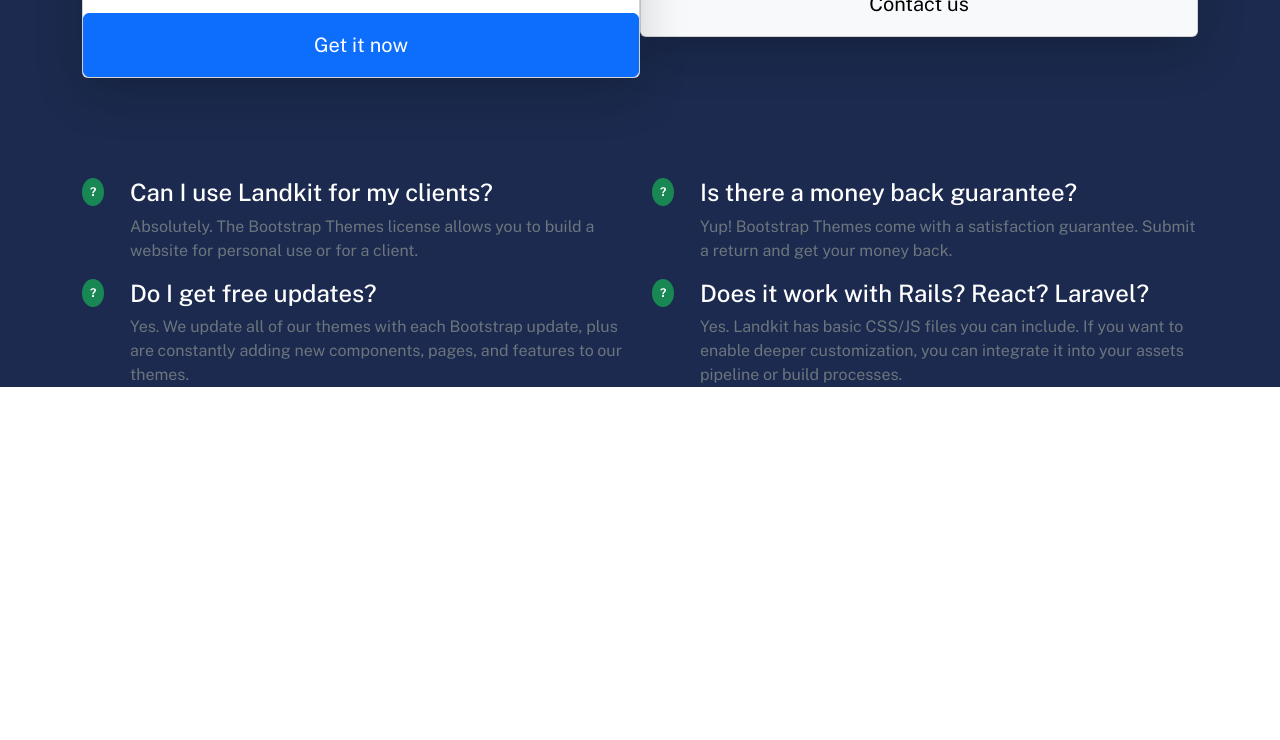
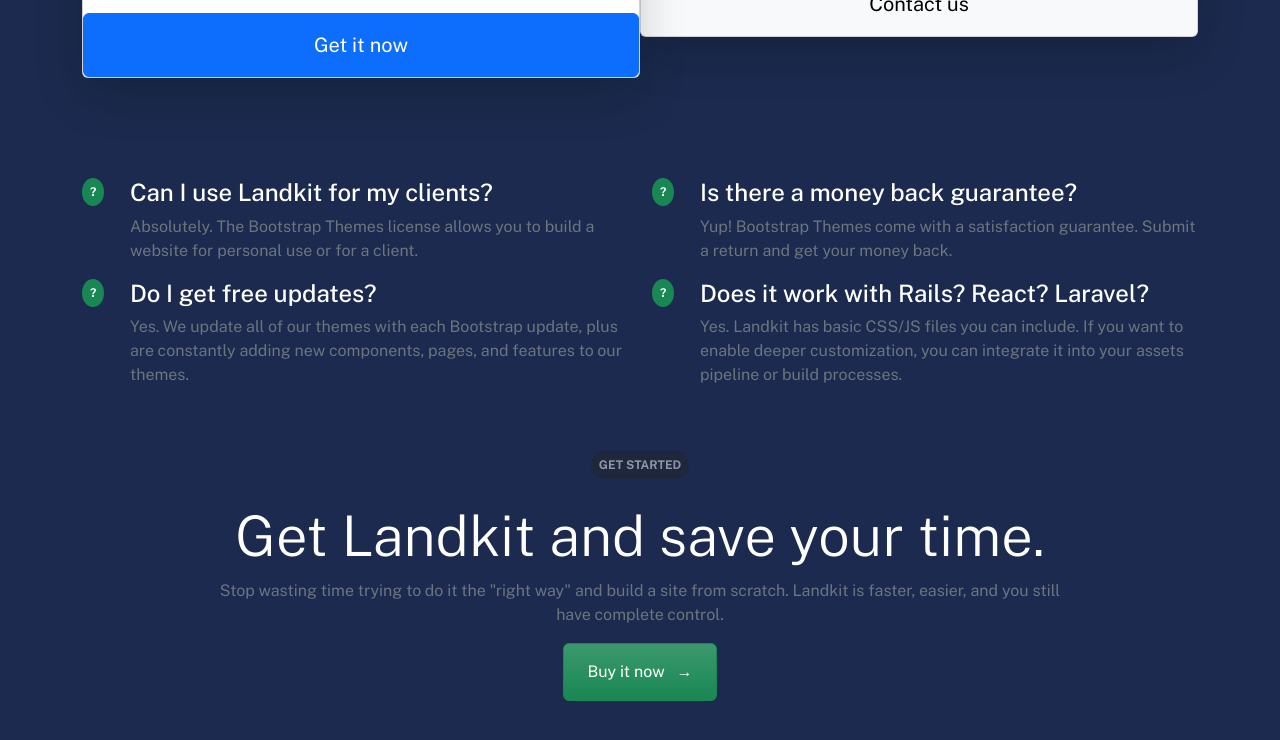
Before and after one commit to akil1me/Land-kit, a plain HTML site: page index.html in a window 1280 px wide. Shown: the part 3718-4458 px from the top of the page. Before the commit the page ends 4121 px from the top, so only its background shows below. Drawn offline with Linux system fonts and the light colour scheme.

Commit message:
Add to section Questions new  div

```diff
--- a/css/main.css
+++ b/css/main.css
@@ -97,6 +97,10 @@ body {
   font-family: "Public Sans", sans-serif;
 }
 
+.header__link:hover {
+  opacity: 0.7;
+}
+
 .img-skewed {
   perspective: 1500px;
 }
@@ -111,6 +115,7 @@ body {
 
 .questions {
   padding-top: 100px;
+  padding-bottom: 100px;
   background-color: #1b2a4e;
 }
 
--- a/index.html
+++ b/index.html
@@ -594,7 +594,7 @@
                 <h4 class="text-white">
                   Does it work with Rails? React? Laravel?
                 </h4>
-                <p class="text-muted mb-6 mb-md-0">
+                <p class="text-muted">
                   Yes. Landkit has basic CSS/JS files you can include. If you want to enable deeper customization, you
                   can integrate it into your assets pipeline or build processes.
                 </p>
@@ -603,6 +603,26 @@
           </li>
         </ul>
       </div>
+      <div class="row justify-content-center mt-5">
+        <div class="col-12 col-md-10 col-lg-8 text-center">
+          <span class="h6 text-uppercase badge rounded-pill bg-gray-700-soft mb-4 p-2 rounded bg-dark opacity-50">Get
+            started</span>
+
+          <h2 class="display-4 text-white">
+            Get Landkit and save your time.
+          </h2>
+
+          <p class="fs-lg text-muted mb-6 mb-md-8">
+            Stop wasting time trying to do it the "right way" and build a site from scratch. Landkit is faster,
+            easier, and you still have complete control.
+          </p>
+
+          <a href="https://themes.getbootstrap.com/product/landkit/" target="blank"
+            class="btn btn-success bg-success bg-gradient py-3 px-4">
+            Buy it now <span class="ms-2">→</span>
+          </a>
+        </div>
+      </div>
     </section>
   </main>
   <script src="./bootstrap/js/bootstrap.bundle.min.js"></script>
```
